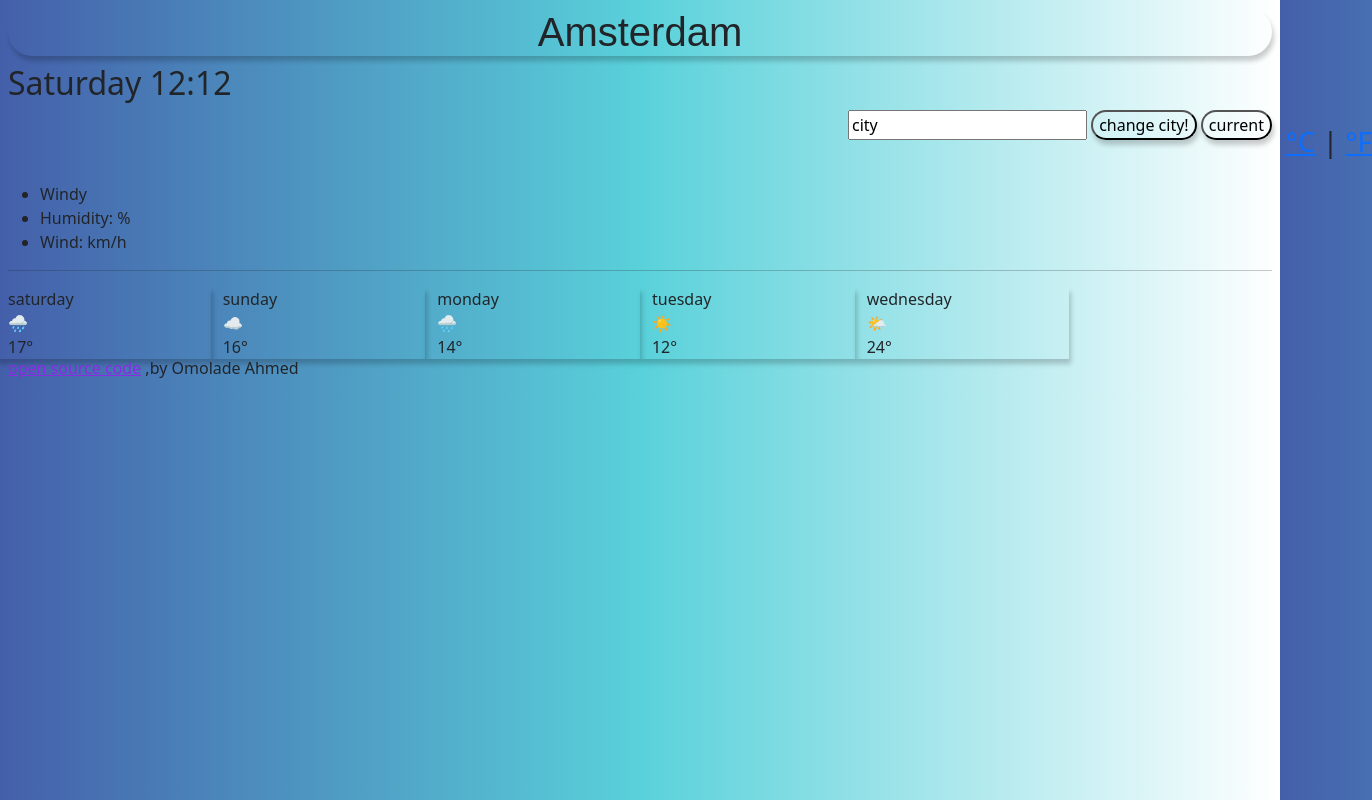
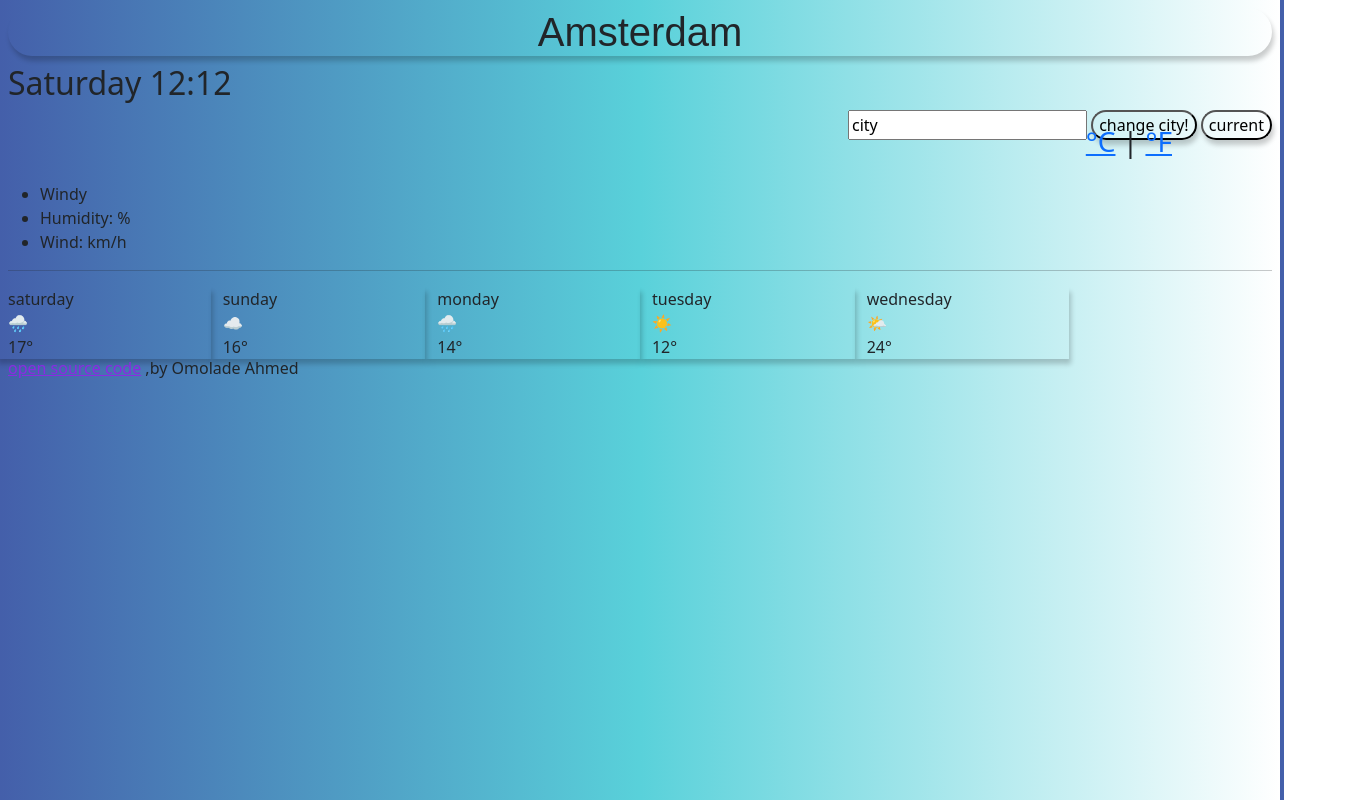
Before and after one commit to Omo249/weatherapphomework, a website built with Parcel: page index.html in a window 1280 px wide. Shown: the whole page, 1372 px wide, since content can reach past the window. Built offline with nearby package versions, Linux system fonts and the light colour scheme; no server answers.

Commit message:
Update styles.css

```diff
--- a/src/styles.css
+++ b/src/styles.css
@@ -73,5 +73,5 @@ body {
   display: inline-block;
   position: relative;
   top: -15px;
-  right: -100px;
+  right: 100px;
 }
```
